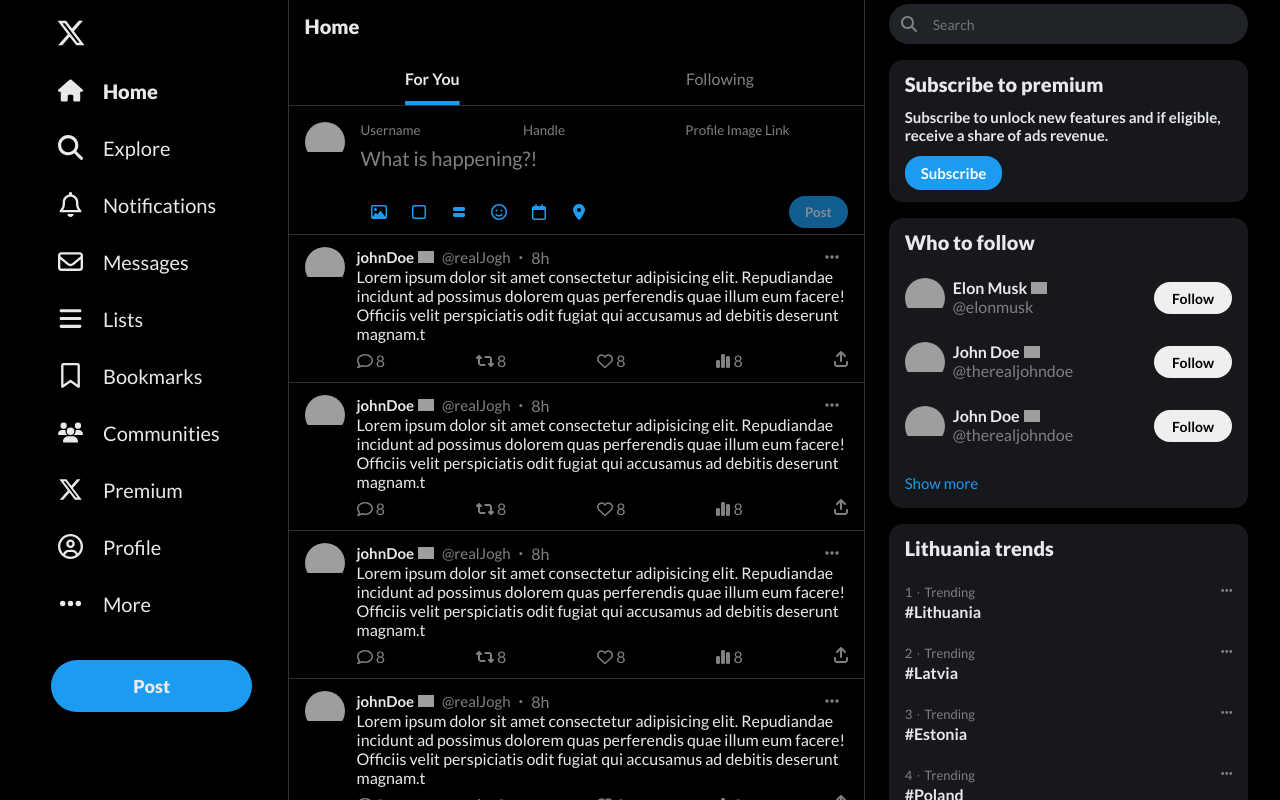
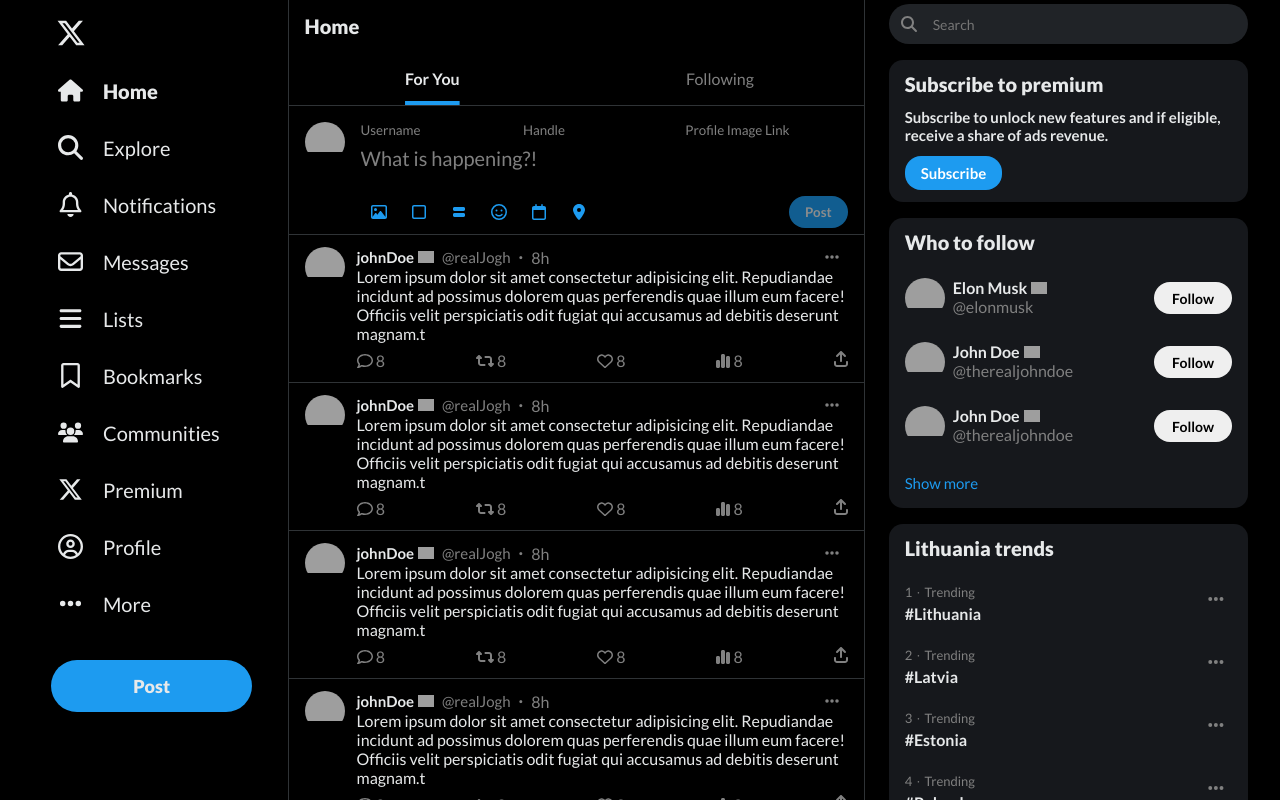
Before and after one commit to PatrikasDapsys/TwitterTS, a Vue app: page / in a window 1280 px wide. Built offline with nearby package versions, Linux system fonts and the light colour scheme; grey boxes are pictures that could not be loaded.

Commit message:
trending tab fully done

```diff
--- a/src/components/TrendingTab.vue
+++ b/src/components/TrendingTab.vue
@@ -10,7 +10,7 @@
       <div>
         {{ place }} &nbsp;<span class="dot">&#8226;</span>&nbsp; Trending
       </div>
-      <font-awesome-icon icon="fa-solid fa-ellipsis" />
+      <font-awesome-icon icon="fa-solid fa-ellipsis" class="icon" />
     </div>
     <div class="bottom">#{{ name }}</div>
   </div>
@@ -19,7 +19,7 @@
 <style lang="scss" scoped>
 .container {
   width: 100%;
-  padding: 12px 16px;
+  padding: 10px 16px 12px;
   transition: all 200ms ease;
   &:hover {
     background-color: #1d1f23;
@@ -36,6 +36,7 @@
   color: gray;
   font-size: 13px;
   margin-bottom: 2px;
+  height: 20px;
   :first-child {
     display: flex;
     align-items: center;
@@ -43,6 +44,18 @@
 }
 
 .bottom {
-    font-weight: 700;
+  font-weight: 700;
+}
+
+.fa-ellipsis {
+  cursor: pointer;
+  font-size: 18px;
+  padding: 8px;
+  border-radius: 100%;
+  transition: all 200ms ease;
+  &:hover {
+    color: var(--brandBlue);
+    background-color: rgba(#1d9bf0, 0.1);
+  }
 }
 </style>
--- a/src/components/Widgets.vue
+++ b/src/components/Widgets.vue
@@ -76,13 +76,14 @@
         handle="therealjohndoe"
         profileImg="https://pbs.twimg.com/profile_images/1683325380441128960/yRsRRjGO_400x400.jpg"
       />
-      <button>Show more</button>
+      <button class="showMore">Show more</button>
     </div>
     <div class="trending background--rounded">
       <strong class="title">Lithuania trends</strong>
       <div v-for="tab in trendingTabs" :key="tab.place" class="">
         <TrendingTab :place="tab.place" :name="tab.name" />
       </div>
+      <button class="showMore">Show more</button>
     </div>
   </section>
 </template>
@@ -101,6 +102,18 @@
   font-size: 20px;
   font-weight: 800;
   padding: 12px 16px;
+}
+.showMore {
+  background: none;
+  text-align: left;
+  padding: 16px;
+  color: var(--brandBlue);
+  font-size: 15px;
+  cursor: pointer;
+  transition: all 200ms ease;
+  &:hover {
+    background-color: #1d1f23;
+  }
 }
 
 .searchBar {
@@ -153,23 +166,12 @@
   .title {
     padding: 12px 16px;
   }
-  button {
-    background: none;
-    text-align: left;
-    padding: 16px;
-    color: var(--brandBlue);
-    font-size: 15px;
-    cursor: pointer;
-    transition: all 200ms ease;
-    &:hover {
-      background-color: #1d1f23;
-    }
-  }
 }
 
 .trending {
   width: 100%;
   display: flex;
   flex-direction: column;
+  overflow: hidden;
 }
 </style>
```
